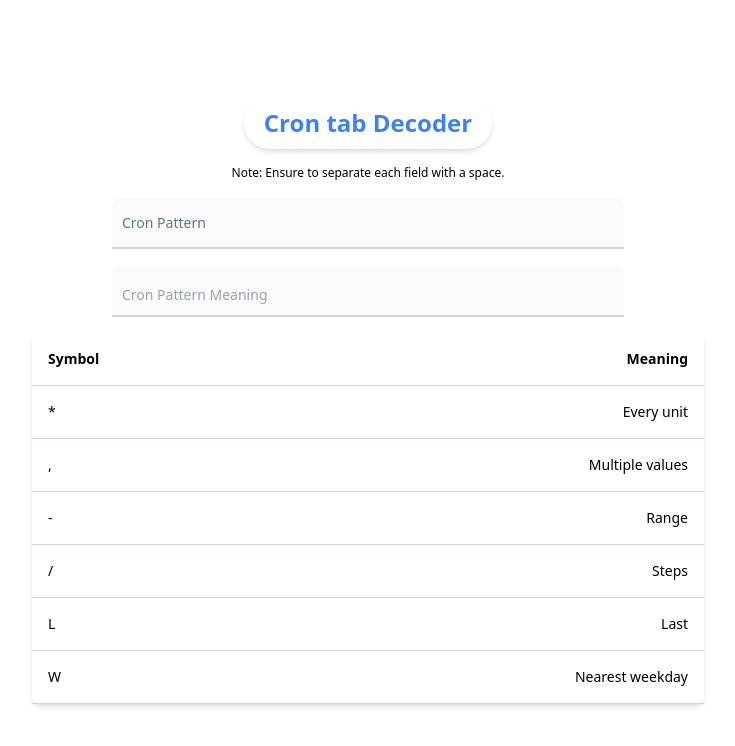
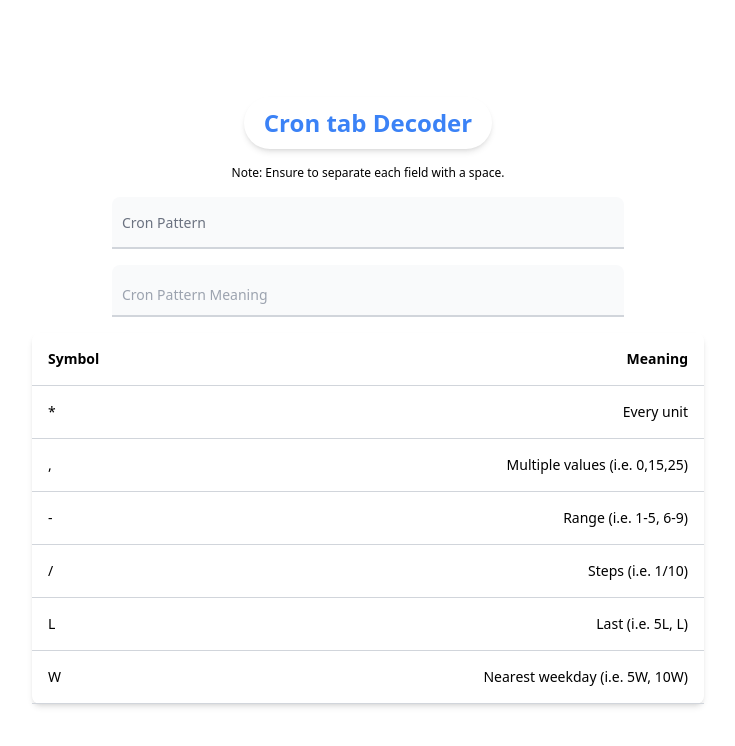
Before and after one commit to kunal202/cronTabDecoder, a React (Create React App) app: page / in a window 1280 px wide. Shown: the top 746 px of the page, without its empty margins (272-1007 px from the left). Built offline with nearby package versions, Linux system fonts and the light colour scheme.

Commit message:
feat(cron-tab-decoder)[main]: added explanation of symbols

```diff
--- a/src/App.js
+++ b/src/App.js
@@ -157,23 +157,29 @@ function App() {
               </tr>
               <tr className="border-b border-gray-300">
                 <td className="p-4 text-left text-sm"> ,</td>
-                <td className="p-4 text-right text-sm">Multiple values</td>
+                <td className="p-4 text-right text-sm">
+                  Multiple values (i.e. 0,15,25)
+                </td>
               </tr>
               <tr className="border-b border-gray-300">
                 <td className="p-4 text-left text-sm"> -</td>
-                <td className="p-4 text-right text-sm">Range</td>
+                <td className="p-4 text-right text-sm">
+                  Range (i.e. 1-5, 6-9)
+                </td>
               </tr>
               <tr className="border-b border-gray-300">
                 <td className="p-4 text-left text-sm"> /</td>
-                <td className="p-4 text-right text-sm">Steps</td>
+                <td className="p-4 text-right text-sm">Steps (i.e. 1/10)</td>
               </tr>
               <tr className="border-b border-gray-300">
                 <td className="p-4 text-left text-sm"> L</td>
-                <td className="p-4 text-right text-sm">Last</td>
+                <td className="p-4 text-right text-sm">Last (i.e. 5L, L)</td>
               </tr>
               <tr className="border-b border-gray-300">
                 <td className="p-4 text-left text-sm"> W</td>
-                <td className="p-4 text-right text-sm">Nearest weekday</td>
+                <td className="p-4 text-right text-sm">
+                  Nearest weekday (i.e. 5W, 10W)
+                </td>
               </tr>
             </tbody>
           </table>
```
